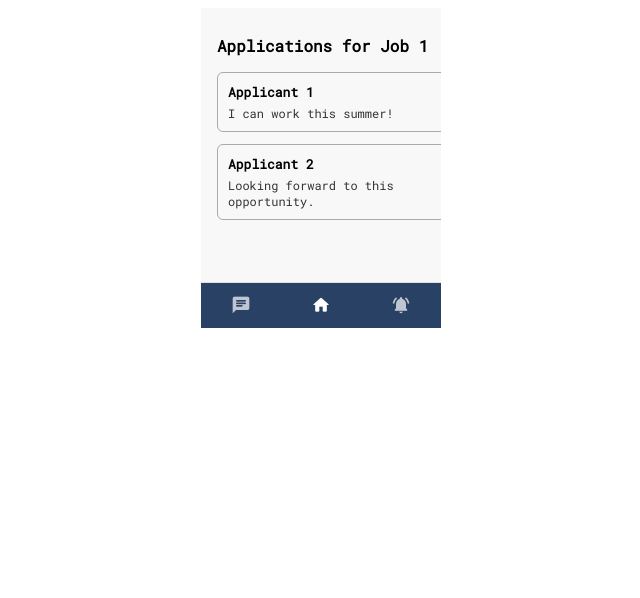
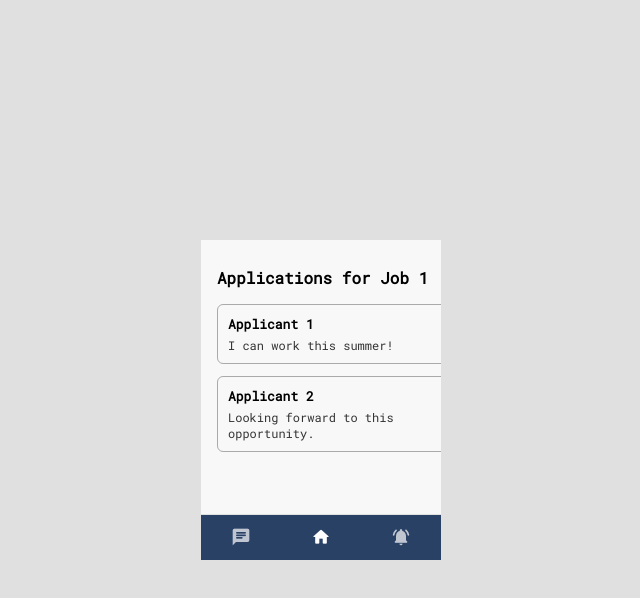
Before and after one commit to mch-cloudmosa-team4/mch-2025-cloudmosa, a Vue app in the folder frontend/: page /job/1/application in a window 1280 px wide. Shown: the top 598 px of the page, without its empty margins (319-959 px from the left). Built offline with nearby package versions, Linux system fonts and the light colour scheme.

Commit message:
fix: change the resolution to 240x320 and update the bottom bar

```diff
--- a/frontend/src/App.vue
+++ b/frontend/src/App.vue
@@ -224,12 +224,20 @@ watch(route, () => {
   background: #f8f8f8;
   font-family: RobotoMono, sans-serif;
   position: relative;
+  max-width: 240px; /* 確保最大寬度 */
+  max-height: 320px; /* 確保最大高度 */
 }
 
 .main-content {
   flex: 1;
   overflow-y: auto;
   font-size: 14px;
+  transition: opacity 0.3s ease; /* 添加淡化過渡效果 */
+}
+
+/* 當 Home 選單展開時，淡化主內容 */
+.app-container:has(.home-menu-overlay) .main-content {
+  opacity: 0.3; /* 淡化主內容到 30% 透明度 */
 }
 
 /* 底部導航欄 */
@@ -238,6 +246,7 @@ watch(route, () => {
   height: 45px; /* 從 60px 降低到 45px */
   background: rgb(42, 65, 102); /* 改為藍色背景 */
   border-top: 1px solid #e0e0e0;
+  z-index: 1001; /* 設置導航欄層級 */
 }
 
 .nav-container {
@@ -307,28 +316,26 @@ watch(route, () => {
 
 /* Home展開選單 - 圓弧形浮動選單 */
 .home-menu-overlay {
-  position: fixed;
+  position: absolute;
   top: 0;
   left: 0;
   right: 0;
   bottom: 0;
-  background: rgba(0, 0, 0, 0.3); /* 稍微加深背景遮罩 */
+  background-color: rgba(0, 0, 0, 0.4);
+  pointer-events: none;
   z-index: 1000;
-  display: flex;
-  align-items: flex-end;
-  justify-content: center;
-  pointer-events: none;
 }
 
 .circular-menu {
   position: absolute;
-  bottom: 125px; /* 從 140px 調整為 125px，適應較低的底部導航欄 */
+  bottom: 0px; /* 距離底部導航欄的距離 */
   width: 200px;
-  height: 100px;
+  height: 130px;
   left: 50%;
   transform: translateX(-50%);
   animation: fadeIn 0.3s ease-out;
   pointer-events: auto; /* 恢復選單的鼠標事件 */
+  z-index: 1002; /* 確保在導航欄之上 */
 }
 
 .menu-item {
@@ -345,6 +352,7 @@ watch(route, () => {
   box-shadow: 0 4px 12px rgba(0, 0, 0, 0.15);
   transition: all 0.3s ease;
   animation: scaleIn 0.4s ease-out;
+  z-index: 1003; /* 確保選單項目在最上層 */
 }
 
 .menu-item:hover {
@@ -393,25 +401,25 @@ watch(route, () => {
 /* 圓弧形排列 - 沿著半圓弧均勻分布四個選項 */
 /* 使用圓弧數學計算：半徑80px，角度從-135°到-45°均勻分布 */
 .item-1 {
-  bottom: 40px;   /* Profile - 左下角 */
+  bottom: 5px;   /* Profile - 左下角，提高位置避免與導航欄重疊 */
   left: 15px;
   animation-delay: 0.1s;
 }
 
 .item-2 {
-  bottom: 78px;   /* Jobs - 左上角 */
-  left: 49px;
+  bottom: 37px;   /* Jobs - 左上角 */
+  left: 51px;
   animation-delay: 0.2s;
 }
 
 .item-3 {
-  bottom: 78px;   /* Dashboard - 右上角 */
-  right: 49px;
+  bottom: 37px;   /* Dashboard - 右上角 */
+  right: 51px;
   animation-delay: 0.3s;
 }
 
 .item-4 {
-  bottom: 40px;   /* Community - 右下角 */
+  bottom: 5px;   /* Community - 右下角，提高位置避免與導航欄重疊 */
   right: 15px;
   animation-delay: 0.4s;
 }
--- a/frontend/src/style.css
+++ b/frontend/src/style.css
@@ -3,6 +3,23 @@
     src: url('/RobotoMono.ttf') format('truetype');
     font-weight: normal;
     font-style: normal;
+}
+
+html, body {
+    margin: 0;
+    padding: 0;
+    width: 100%;
+    height: 100%;
+    overflow: hidden;
+}
+
+#app {
+    width: 100%;
+    height: 100vh;
+    display: flex;
+    justify-content: center;
+    align-items: center;
+    background: #e0e0e0;
 }
 
 body {
```
